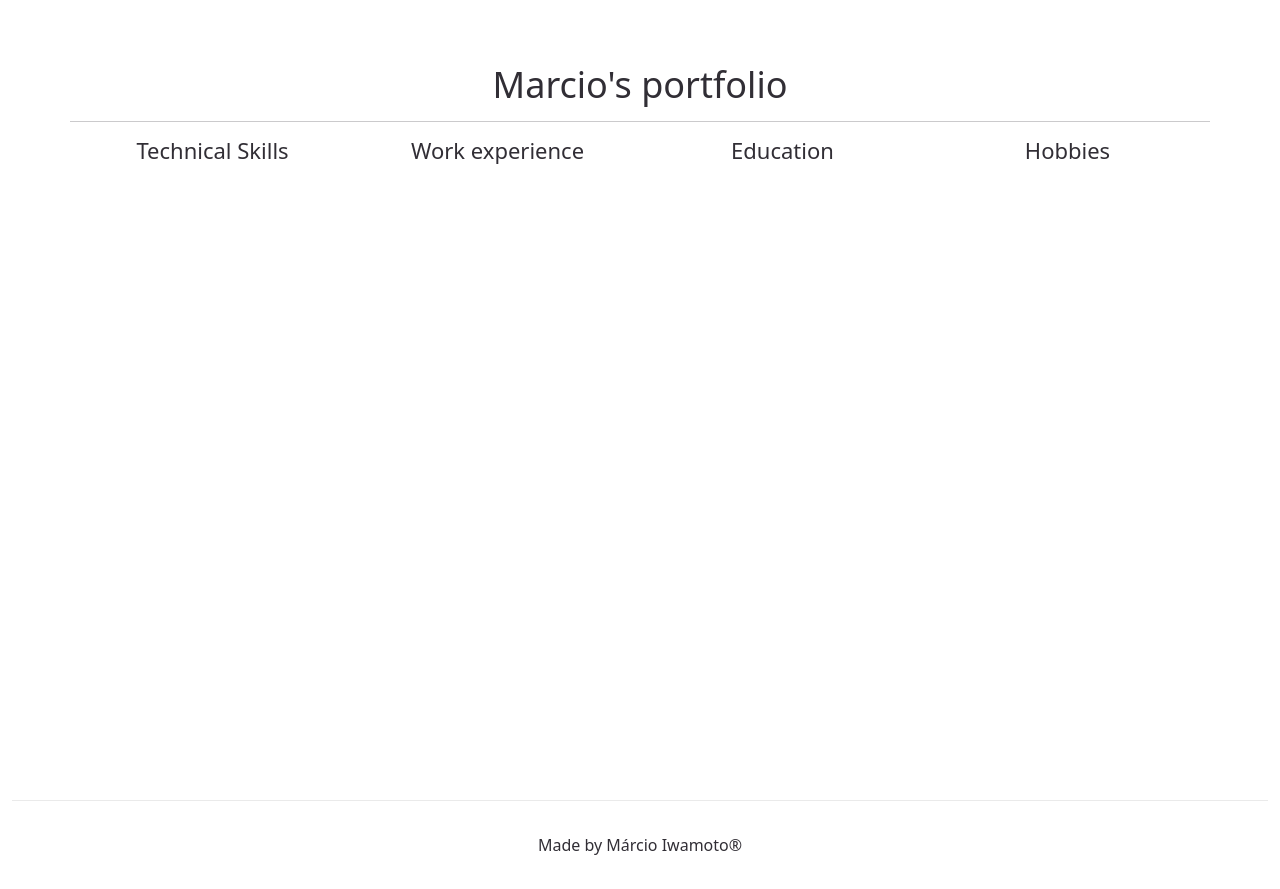
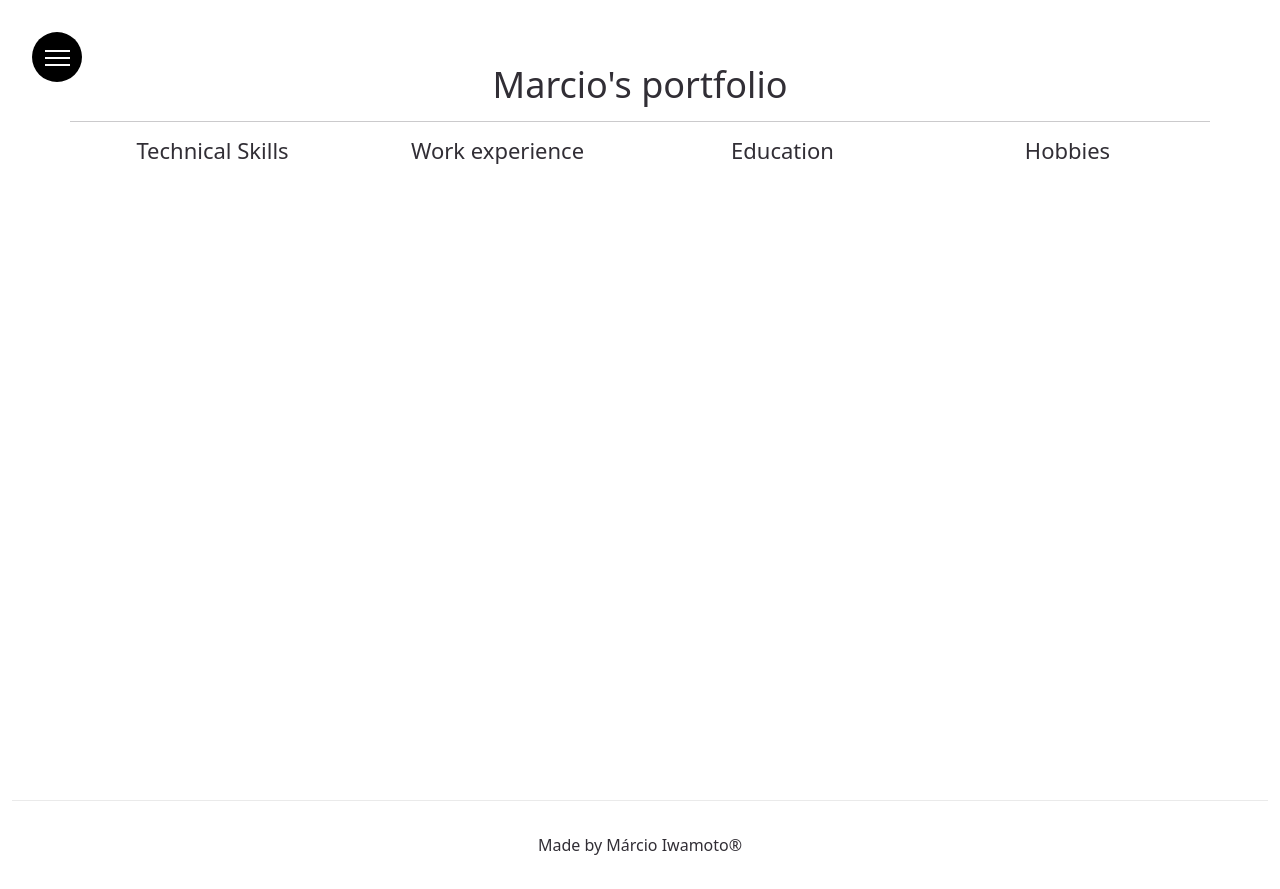
Before and after one commit to marcio-kendi/MarcioPortfolio, a Next.js app: page / in a window 1280 px wide. Built offline with nearby package versions, Linux system fonts and the light colour scheme.

Commit message:
navbar added

```diff
--- /dev/null
+++ b/components/Nav.js
@@ -0,0 +1,36 @@
+import styles from '../styles/Nav.module.scss'
+import React from 'react';
+import {useSpring, animated} from 'react-spring'
+
+const Navbar = ({openMenu}) => {
+    const menuTransition = useSpring ({
+        config: {
+            duration: 100
+        },
+        opacity: openMenu ? 1 : 0,
+        transform: openMenu ? 'scale(1)' : 'scale(0.6)',
+    })
+
+    return (
+    <>
+        {openMenu ?
+            <animated.div className={styles.navbar} style={menuTransition}>
+                <ul>
+                    <li><button>curriculum vitae</button></li>
+                    <li><button>work</button></li>
+                    <li><button>contact me</button></li>
+                </ul>
+            </animated.div>
+        :
+            <animated.div className={styles.navbar} style={menuTransition}>
+                <ul>
+                    <li><button>curriculum vitae</button></li>
+                    <li><button>work</button></li>
+                    <li><button>contact me</button></li>
+                </ul>
+            </animated.div>
+        }
+    </>
+    )
+}
+export default Navbar;
--- a/components/modal/Modal.js
+++ b/components/modal/Modal.js
@@ -10,16 +10,10 @@ export const Modal = ({showModal, children, hideModal}) => {
     },
     opacity: showModal ?  1 : 0
   })
-  const closing = useSpring ({
-    config: {
-      duration: 250
-    },
-    opacity: hideModal ?  0 : 1
-  })
 
   return <>{
       showModal ?
-        <animated.div style={animation, closing}>
+        <animated.div style={animation}>
           <div className={styles.modal} >
             {children}
           </div>
--- a/pages/index.js
+++ b/pages/index.js
@@ -1,15 +1,12 @@
 import Head from 'next/head'
-import Image from 'next/image'
 import styles from '../styles/Home.module.scss'
-import Techskills from '../content/TechnicalSkills.js'
-import WorkExp from '../content/WorkExperience.js'
-import Education from '../content/Education.js'
-import Hobbies from '../content/Hobbies.js'
 import Title from '../components/Title.js'
-import Button from '../components/Button.js'
 import Menu from '../components/Menu.js'
+import Navbar from '../components/Nav'
+import React from 'react';
 
 export default function Home() {
+  const [openMenu, setOpenMenu] = React.useState(false);
 
   return (
     <div className='container-fluid'>
@@ -18,6 +15,10 @@ export default function Home() {
         <meta name="description" content="Generated by create next app" />
         <link rel="icon" href="/favicon.ico" />
       </Head>
+      <Navbar openMenu={openMenu} />
+      <button className={styles.menuBtn} onClick={() => setOpenMenu(prev => !prev)}>
+        <span></span>
+      </button>
       <main className={[styles.main]}>
         <Title tname="Marcio's portfolio" />
         <hr className={['container']} />
--- a/styles/Home.module.scss
+++ b/styles/Home.module.scss
@@ -1,6 +1,11 @@
 $primary-color: #992cc4;
 $dark-color: #000000;
 $light-color: #afafaf;
+$white-color: #ffffff;
+$dark-color-transparent: #ffffffd1;
+$font-small: 11px;
+$font-medium: 20px;
+$font-large: 32px;
 
 .lightColor {
   color: $light-color;
@@ -237,6 +242,50 @@ $light-color: #afafaf;
   }
 }
 
+.menuBtn {
+  position: fixed;
+  top: 32px;
+  left: 32px;
+  background-color: $dark-color;
+  border-radius: 100px;
+  font-size: $font-medium;
+  color: $white-color;
+  border: 0;
+  width: 50px;
+  height: 50px;
+
+  span {
+    position: relative;
+    left: 25%;
+    width: 50%;
+    height: 2px;
+    background: #FCFCFC;
+    position: absolute;
+    transition: 0.5s;
+  }
+  span::before {
+    content: '';
+    top: -7px;
+    left: 0;
+    width: 100%;
+    height: 2px;
+    background: #FCFCFC;
+    position: absolute;
+    transition: 0.5s;
+  }
+  span::after {
+    content: '';
+    top: 7px;
+    left: 0;
+    width: 100%;
+    height: 2px;
+    background: #FCFCFC;
+    position: absolute;
+    transition: 0.5s;
+  }
+
+}
+
 @media (max-width: 600px) {
   .grid {
     width: 100%;
--- /dev/null
+++ b/styles/Nav.module.scss
@@ -0,0 +1,42 @@
+$primary-color: #992cc4;
+$dark-color: #000000;
+$light-color: #afafaf;
+$white-color: #ffffff;
+$dark-color-transparent: #ffffffd1;
+$font-small: 11px;
+$font-medium: 20px;
+$font-large: 32px;
+
+.navbar {
+    position: absolute;
+    top: 0;
+    left: 0;
+    width: 100%;
+    height: 100%;
+    background-color: $dark-color-transparent;
+    display: flex;
+    justify-content: center;
+    align-items: center;
+    text-align: center;
+    transition: 0.4 ease-out;
+
+    ul {
+        padding: 0;
+        margin: 0;
+
+        li{
+            list-style: none;
+            cursor: pointer;
+
+            button {
+                border: none;
+                background-color: transparent;
+                font-size: $font-large;
+            }
+        }
+    }
+}
+
+@media (max-width: 600px) {
+
+}
--- a/styles/globals.css
+++ b/styles/globals.css
@@ -1,3 +1,12 @@
+$primary-color: #992cc4;
+$dark-color: #000000;
+$light-color: #afafaf;
+$white-color: #ffffff;
+$dark-color-transparent: #ffffffd1;
+$font-small: 11px;
+$font-medium: 20px;
+$font-large: 32px;
+
 html,
 body {
   padding: 0;
```
